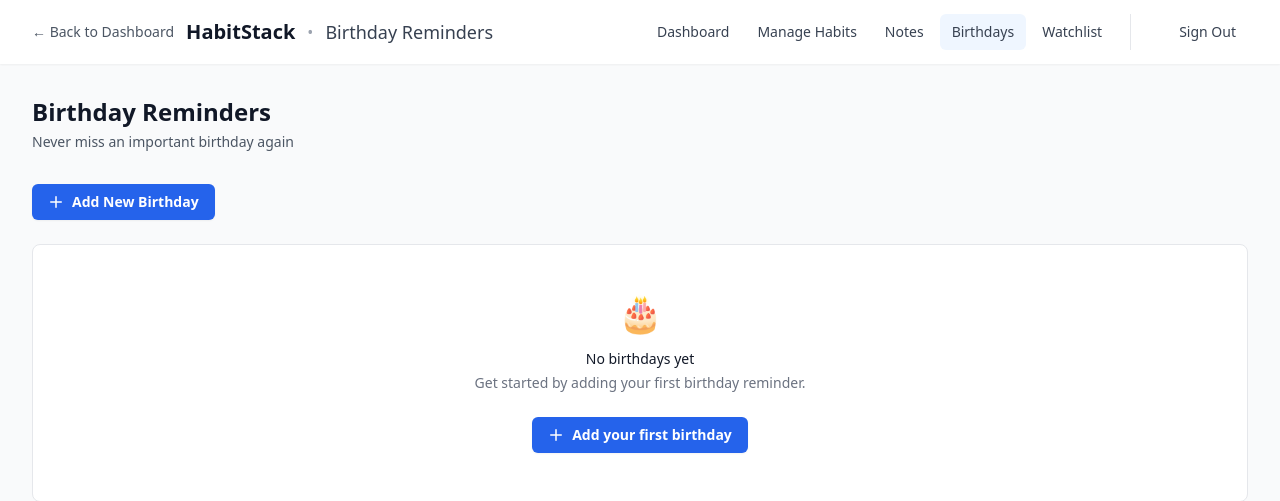
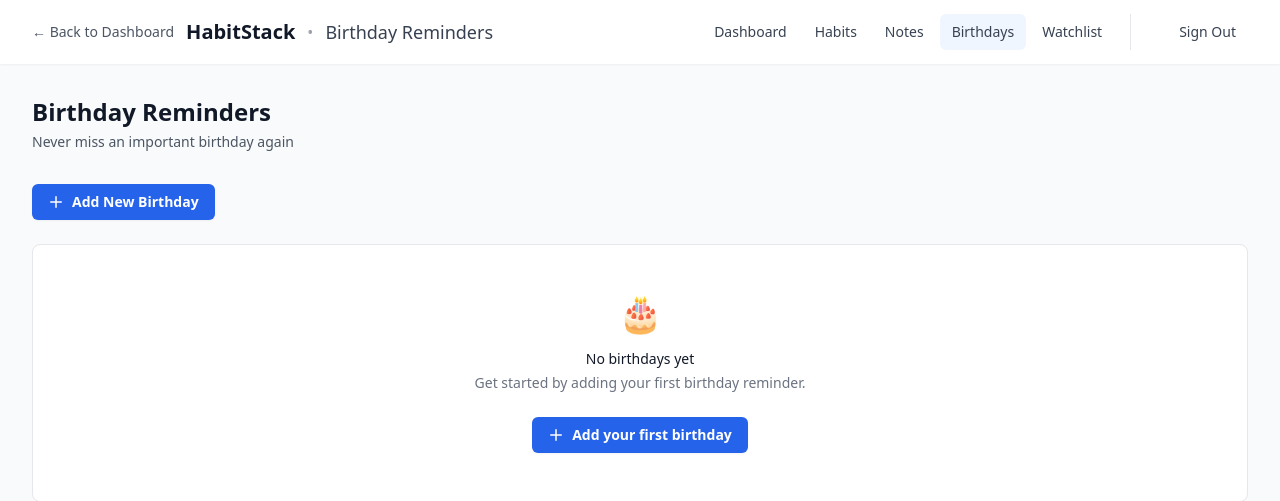
Before and after one commit to Maheshkumar-novice/Habit-Stack, a Flask app: template templates/birthdays.html in a window 1280 px wide. Shown: the top 501 px of the page. Run offline with Flask 3, Linux system fonts and the light colour scheme; the template is opened without the code that fills it, so the values that code supplies are empty; some libraries are stand-ins or nearby versions.

Commit message:
Simplify navigation text from 'Manage Habits' to 'Habits'
- Updated desktop navigation bar text for cleaner UI
- Updated mobile hamburger menu text for consistency
- Improved readability and reduced text cramping on mobile
- Aligned with other concise navigation items (Notes, Birthdays, Watchlist)
- Enhanced scannability of navigation elements

🤖 Generated with [Claude Code](https://claude.ai/code)

Co-Authored-By: Claude <noreply@anthropic.com>

```diff
--- a/templates/navbar.html
+++ b/templates/navbar.html
@@ -27,7 +27,7 @@
                     </a>
                     <a href="/habitstack/habits"
                        class="px-3 py-2 text-sm font-medium text-gray-700 hover:text-gray-900 hover:bg-gray-50 rounded-md transition-colors {{ 'bg-blue-50 text-blue-700' if current_page == 'habits' else '' }}">
-                        Manage Habits
+                        Habits
                     </a>
                     <a href="/habitstack/notes"
                        class="px-3 py-2 text-sm font-medium text-gray-700 hover:text-gray-900 hover:bg-gray-50 rounded-md transition-colors {{ 'bg-blue-50 text-blue-700' if current_page == 'notes' else '' }}">
@@ -90,7 +90,7 @@
                 </a>
                 <a href="/habitstack/habits"
                    class="block px-4 py-3 text-base font-medium text-gray-900 hover:bg-gray-50 rounded-md transition-colors {{ 'bg-blue-50 text-blue-700' if current_page == 'habits' else '' }}">
-                    ✓ Manage Habits
+                    ✓ Habits
                 </a>
                 <a href="/habitstack/notes"
                    class="block px-4 py-3 text-base font-medium text-gray-900 hover:bg-gray-50 rounded-md transition-colors {{ 'bg-blue-50 text-blue-700' if current_page == 'notes' else '' }}">
```
